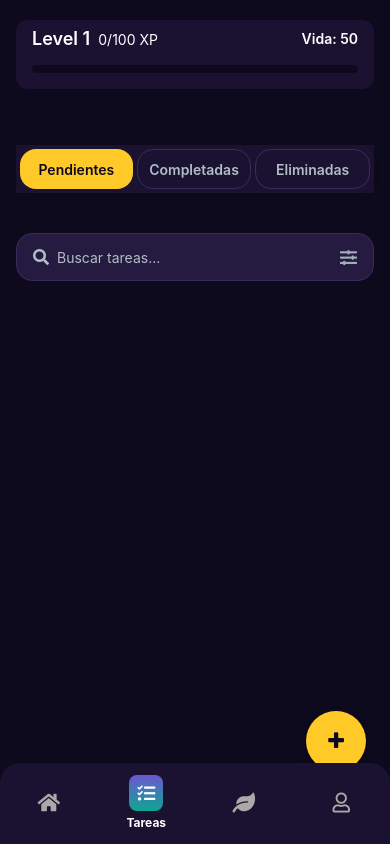
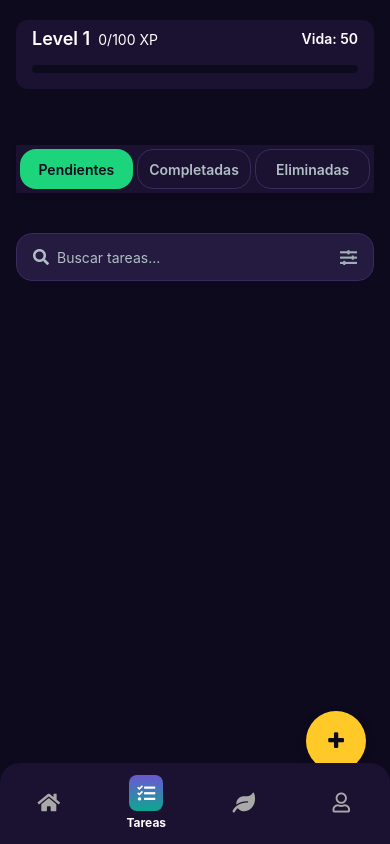
Before and after one commit to codesebastianvega/mana-bloom-app, a React Native app: screen /TasksScreen in a window 390 px wide. Built offline with nearby package versions, Linux system fonts and the light colour scheme.

Commit message:
Update TaskFilterBar.styles.js

```diff
--- a/src/components/TaskFilterBar/TaskFilterBar.styles.js
+++ b/src/components/TaskFilterBar/TaskFilterBar.styles.js
@@ -11,7 +11,7 @@ export default StyleSheet.create({
   container: {
     flexDirection: "row",
     backgroundColor: Colors.surface,
-    borderRadius: Radii.lg,
+    borderRadius: Radii.sm,
     paddingHorizontal: Spacing.tiny,
     paddingVertical: Spacing.tiny,
     gap: Spacing.tiny,
@@ -26,7 +26,7 @@ export default StyleSheet.create({
     justifyContent: "center",
   },
   buttonActive: {
-    backgroundColor: Colors.accent,
+    backgroundColor: Colors.secondary,
   },
   buttonInactive: {
     backgroundColor: Colors.surface,
```
